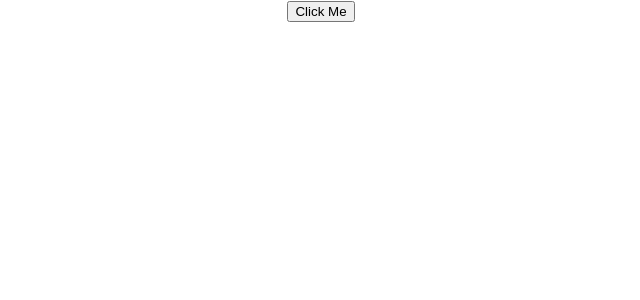
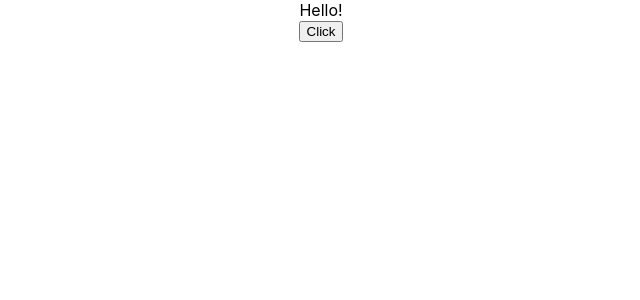
Before and after one commit to Vaishnav13/React-js2, a React (Create React App) app: page / in a window 1280 px wide. Shown: the top 300 px of the page, without its empty margins (319-959 px from the left). Built offline with nearby package versions, Linux system fonts and the light colour scheme.

Commit message:
Add 1 file

```diff
--- a/src/App.js
+++ b/src/App.js
@@ -7,11 +7,13 @@
 import Counter from './Components/Counter';
 import FunctionClick from './Components/FunctionClick';
 import ClassClick from './Components/ClassClick';
+import EventBind from './Components/EventBind';
 
 function App() {
   return (
     <div className="App">
-      <ClassClick />
+      <EventBind />
+      {/* <ClassClick /> */}
       {/* <FunctionClick /> */}
       {/* <Counter /> */}
       {/* <Welcome /> */}
--- /dev/null
+++ b/src/Components/EventBind.js
@@ -0,0 +1,28 @@
+import React, { Component } from 'react'
+
+class EventBind extends Component {
+    constructor(props) {
+      super(props)
+
+      this.state = {
+         message: 'Hello!'
+      }
+    }
+    clickHandler(){
+        this.setState({
+            message: 'Goodbye!'
+        })
+        console.log(this)
+    }
+
+  render() {
+    return (
+      <div>
+        <div>{this.state.message}</div>
+        <button onClick={this.clickHandler.bind(this)}>Click</button>
+      </div>
+    )
+  }
+}
+
+export default EventBind
```
